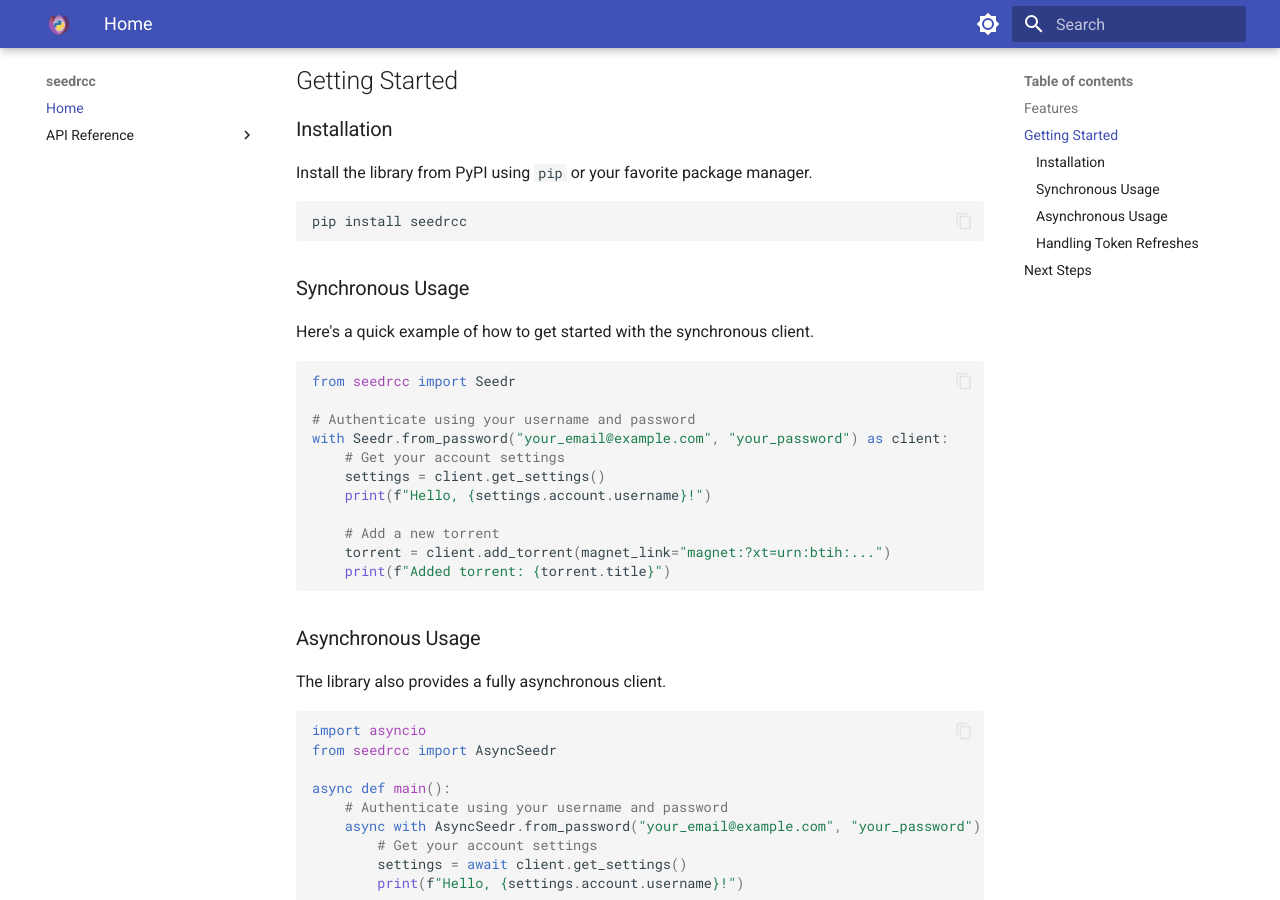
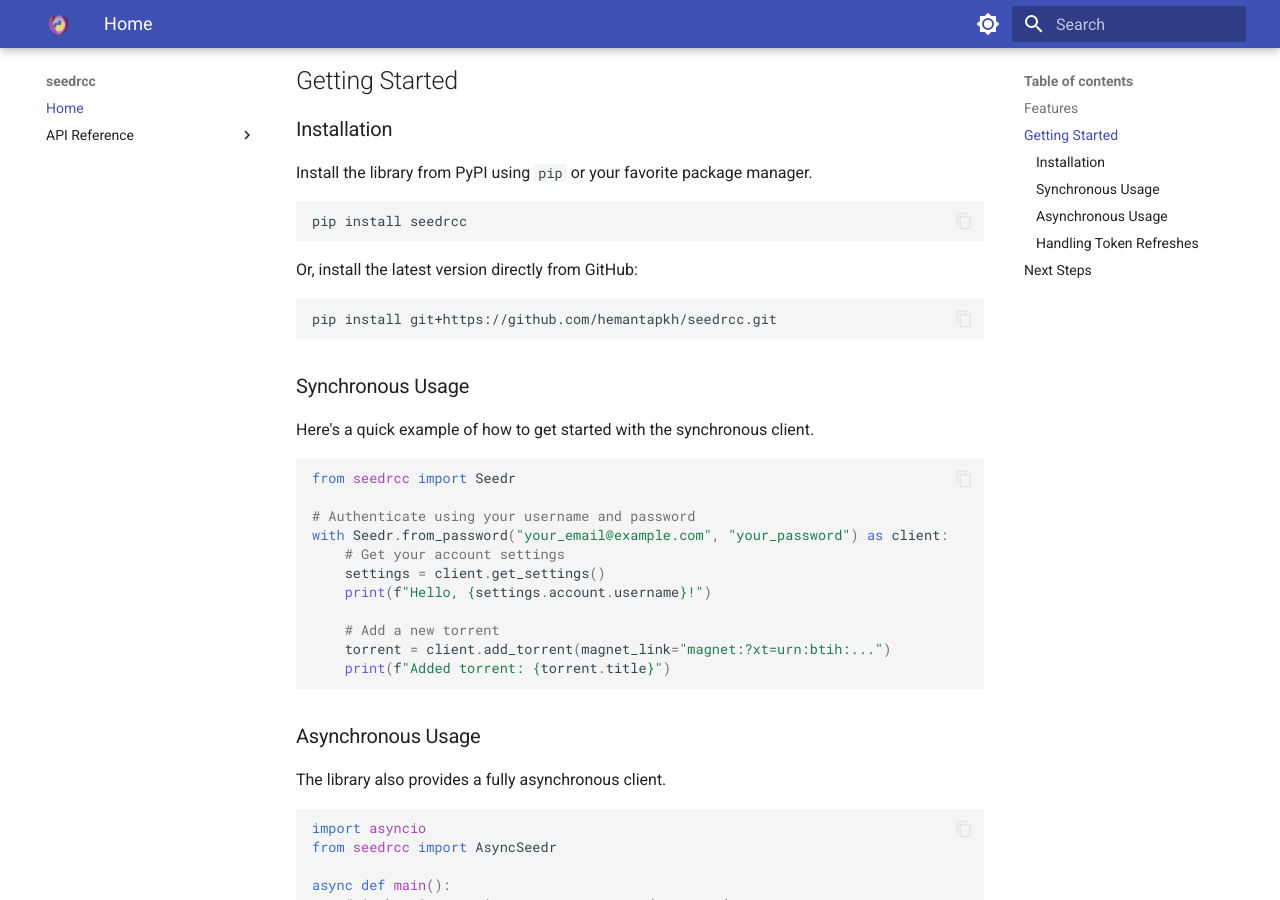
Before and after one commit to hemantapkh/seedrcc, an MkDocs documentation site: the page built from docs/index.md, in a window 1280 px wide and 900 px high, scrolled down 923 px. Built offline with MkDocs 1.6.1 and Material for MkDocs 9.7.7, drawn with Linux system fonts in a browser that asks for light colours.

Commit message:
Add git pip install

````diff
--- a/docs/index.md
+++ b/docs/index.md
@@ -43,6 +43,12 @@ Install the library from PyPI using `pip` or your favorite package manager.
 
 ```bash
 pip install seedrcc
+```
+
+Or, install the latest version directly from GitHub:
+
+```bash
+pip install git+https://github.com/hemantapkh/seedrcc.git
 ```
 
 ### Synchronous Usage
````
